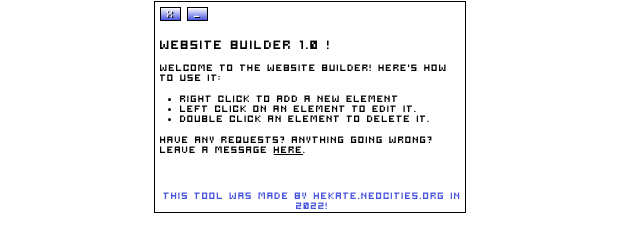
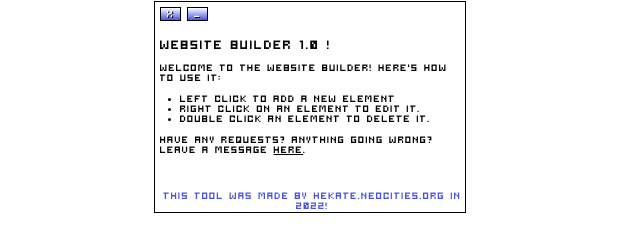
Before and after one commit to hekate2/layoutbuilder, a website: page public/index.html in a window 1280 px wide. Shown: the part 299-539 px from the top of the page, 336-976 px from the left. Drawn offline with nearby package versions, Linux system fonts and the light colour scheme.

Commit message:
switched 'right click' to 'left click' lol

```diff
--- a/public/index.html
+++ b/public/index.html
@@ -102,8 +102,8 @@
       <h1>Website Builder 1.0 !</h1>
       <p>Welcome to the website builder! Here's how to use it:</p>
       <ul>
-        <li>Right click to add a new element</li>
-        <li>Left click on an element to edit it.</li>
+        <li>Left click to add a new element</li>
+        <li>Right click on an element to edit it.</li>
         <li>Double click an element to delete it.</li>
       </ul>
       <p>
```
